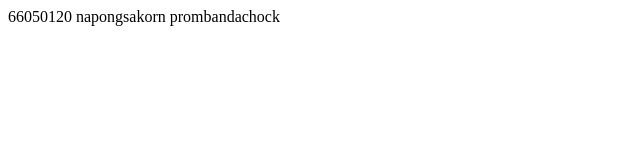
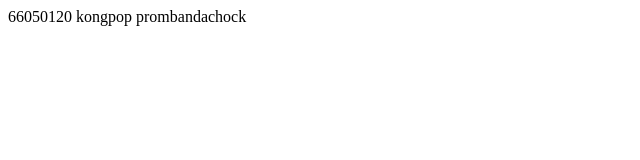
Before and after one commit to napongsakorn9/Git101_nine, a plain HTML site: page index.html in a window 1280 px wide. Shown: the full height of the page, 0-640 px from the left. Drawn offline with Linux system fonts and the light colour scheme.

Commit message:
Update index.html

```diff
--- a/index.html
+++ b/index.html
@@ -6,6 +6,6 @@
     <title>Document</title>
 </head>
 <body>
-    66050120 napongsakorn prombandachock
+    66050120 kongpop prombandachock
 </body>
 </html>
```
